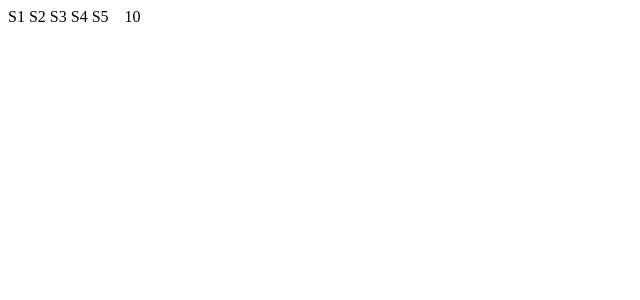
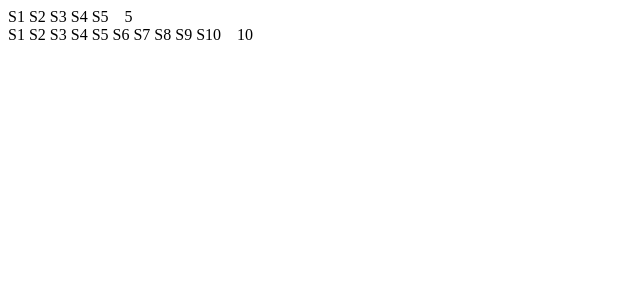
Before and after one commit to Scientific-Research/usepopcorn, a React (Vite) app: page / in a window 1280 px wide. Shown: the top 300 px of the page, without its empty margins (0-640 px from the left). Built offline with nearby package versions, Linux system fonts and the light colour scheme.

Commit message:
for two StarRating components, we have now two ratings => 5 and 10

```diff
--- a/src/components/StarRating.tsx
+++ b/src/components/StarRating.tsx
@@ -14,15 +14,16 @@ const textStyle = {
   margin: "0",
 };
 
-export const StarRating = () => {
+export const StarRating = ({ maxRating }: { maxRating: number }) => {
   return (
     <div style={containerStyle}>
       <div style={starContainerStyle}>
-        {Array.from({ length: 5 }, (_, i) => (
+        {/* {Array.from({ length: 5 }, (_, i) => ( */}
+        {Array.from({ length: maxRating }, (_, i) => (
           <span key={i}>S{i + 1}</span>
         ))}
       </div>
-      <p style={textStyle}>10</p>
+      <p style={textStyle}>{maxRating}</p>
     </div>
   );
 };
--- a/src/main.tsx
+++ b/src/main.tsx
@@ -7,6 +7,7 @@ import { StarRating } from "./components/StarRating";
 ReactDOM.createRoot(document.getElementById("root") as HTMLElement).render(
   <React.StrictMode>
     {/* <App /> */}
-    <StarRating></StarRating>
+    <StarRating maxRating={5} />
+    <StarRating maxRating={10} />
   </React.StrictMode>
 );
```
